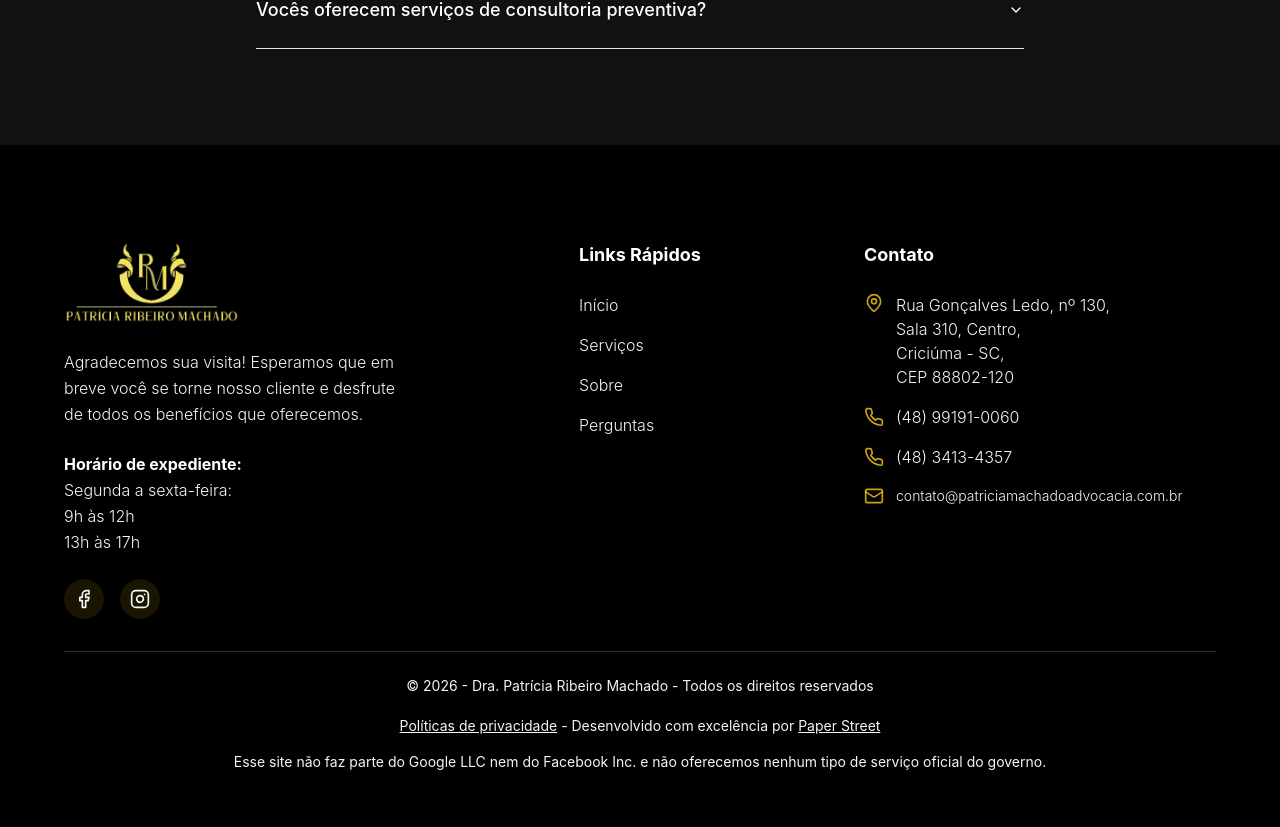
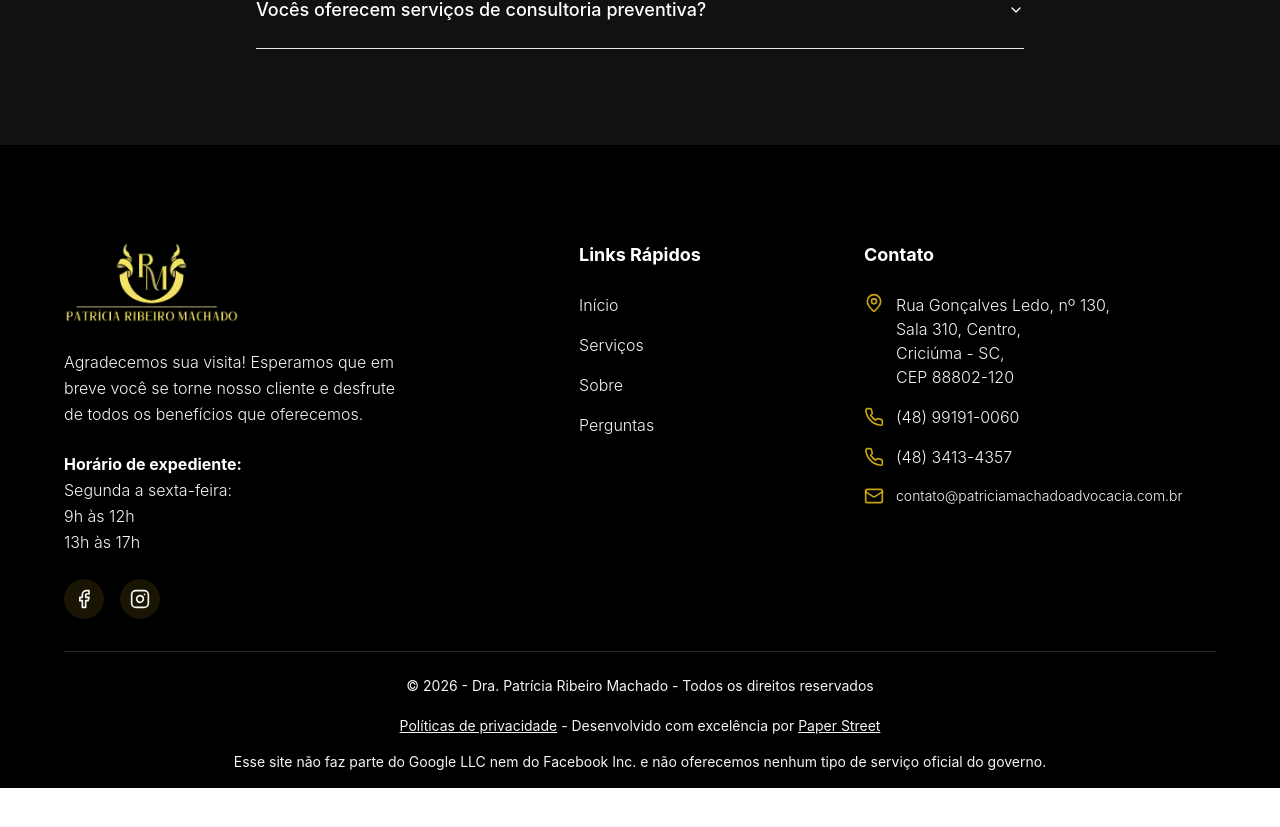
Before and after one commit to Paper-Street-Softwares/SOP-Patricia-Ribeiro, a React (Vite) app: page / in a window 1280 px wide. Shown: the part 5670-6497 px from the top of the page. After the commit the page ends 6458 px from the top, so only its background shows below. Built offline with nearby package versions, Linux system fonts and the light colour scheme.

Commit message:
fix: Remove padding abaixo do footer

```diff
--- a/src/components/sections/FooterNovoTemplate.jsx
+++ b/src/components/sections/FooterNovoTemplate.jsx
@@ -72,6 +72,7 @@ function FooterNovoTemplate({
     <SectionArea
       className={`${backgroundMode} pb-4`}
       paddingtop={!showGlobalButtonsLps}
+      paddingbot={false}
     >
       <SectionWrapper>
         <footer className={`${textOpacity}`}>
```
